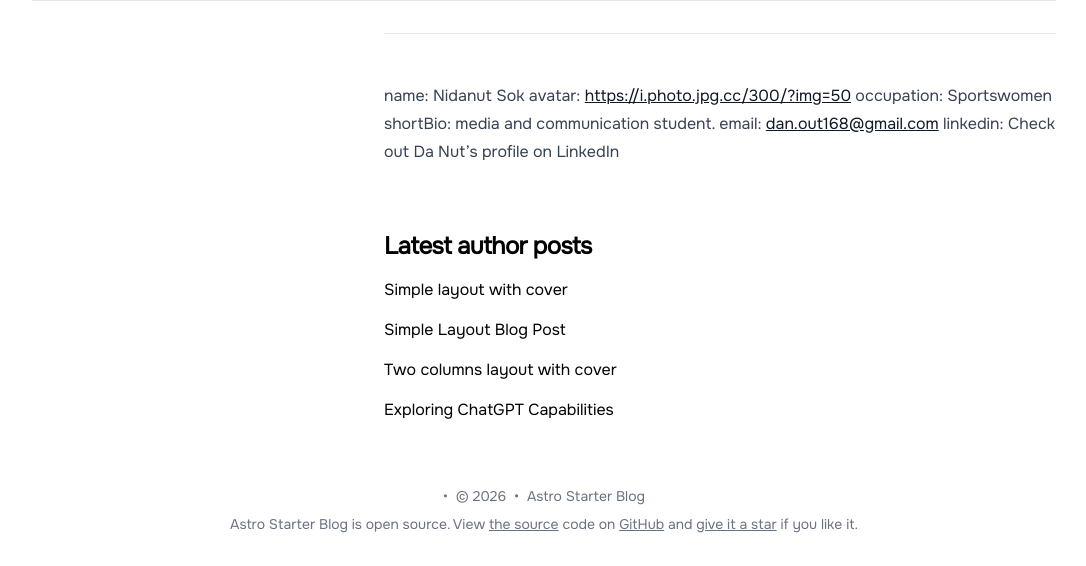
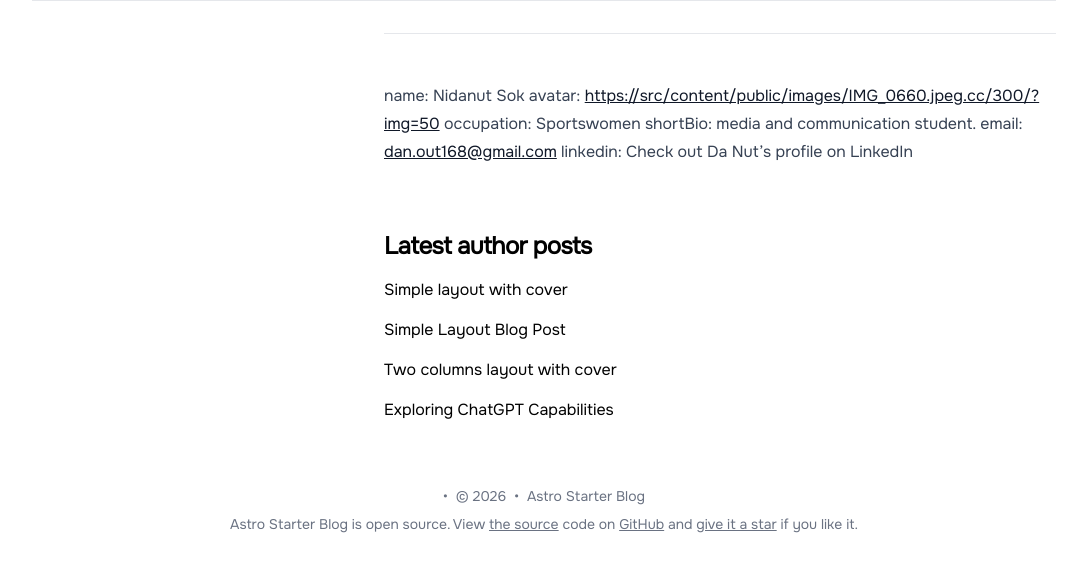
Before and after one commit to Nidanutsok/siemreap.github.io, an Astro site: page /about in a window 1280 px wide. Shown: the part 236-802 px from the top of the page, without its empty margins (96-1182 px from the left). Built offline with nearby package versions, Linux system fonts and the light colour scheme; Astro itself is replaced by a stand-in of ours; some packages are replaced by stand-ins of ours.

Commit message:
Update default.mdx

```diff
--- a/src/content/authors/default.mdx
+++ b/src/content/authors/default.mdx
@@ -1,6 +1,6 @@
 ---
 name: Nidanut Sok
-avatar: https://i.photo.jpg.cc/300/?img=50
+avatar: https://src/content/public/images/IMG_0660.jpeg.cc/300/?img=50
 occupation: Sportswomen
 shortBio: media and communication student.
 email: dan.out168@gmail.com
```
